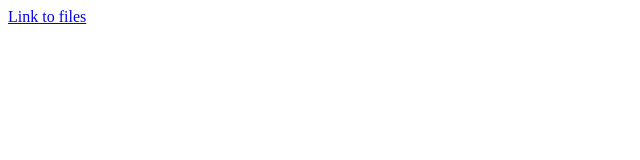
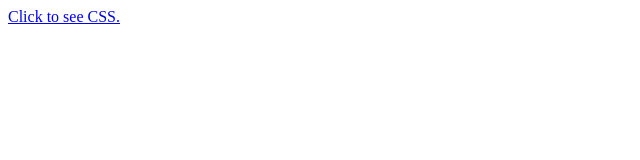
Before and after one commit to BTC-Web-Dev/week4filesE2, a plain HTML site: page index.html in a window 1280 px wide. Shown: the full height of the page, 0-640 px from the left. Drawn offline with Linux system fonts and the light colour scheme.

Commit message:
Changes have been made

```diff
--- a/index.html
+++ b/index.html
@@ -1 +1 @@
-<a href ="https://github.com/Cjr16/week4filesE2.git">Link to files</a>
+<a href ="design.css">Click to see CSS.</a>
```
